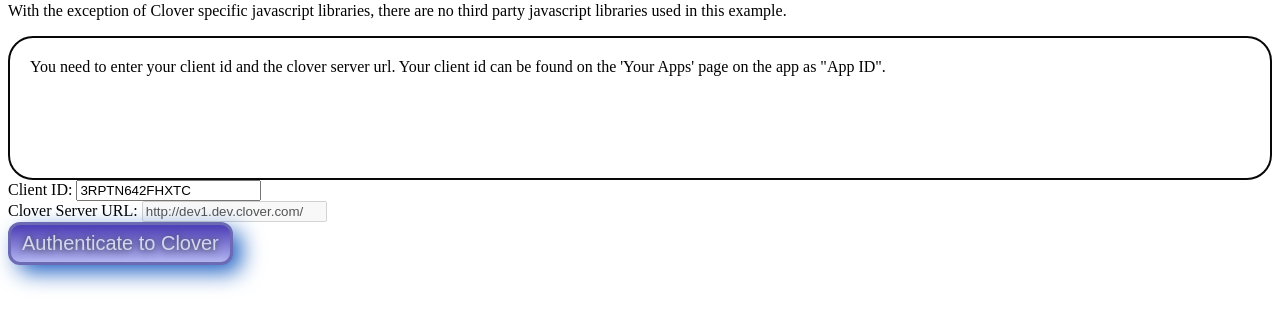
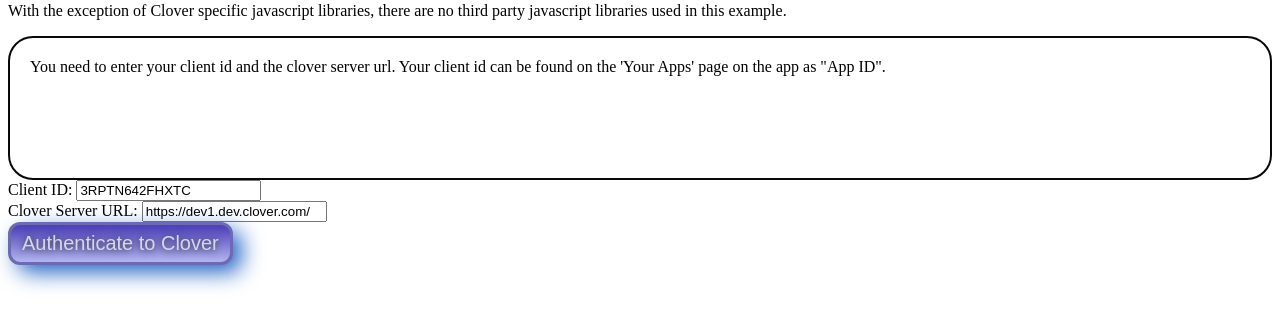
Before and after one commit to sophia-clover/remote-pay-cloud, a web app: page / in a window 1280 px wide. Shown: the part 132-460 px from the top of the page. Run offline with its HTML, style and script files only (its server is not run), Linux system fonts and the light colour scheme; data that the repository does not hold is empty.

Commit message:
Update to use https by default and make Clover Server URL editable

```diff
--- a/src/main/webapp/index.html
+++ b/src/main/webapp/index.html
@@ -56,8 +56,8 @@
 <!-- Let the user enter their app id and the clover server (it might be a dev server, or their own) -->
 <div id="ouauth_config">
   Client ID: <input type="text" id="clientId_oauth" value="3RPTN642FHXTC"/><br/>
-  Clover Server URL: <input disabled="true" type="text" id="cloverUrl_oauth"
-                            value="http://dev1.dev.clover.com/"/>
+  Clover Server URL: <input type="text" id="cloverUrl_oauth"
+                            value="https://dev1.dev.clover.com/"/>
   <br/>
   <!--value="http://10.250.0.17:9001/"/>-->
   <button id="checkOauth" onclick="checkOAuth()">Authenticate to Clover</button>
```
